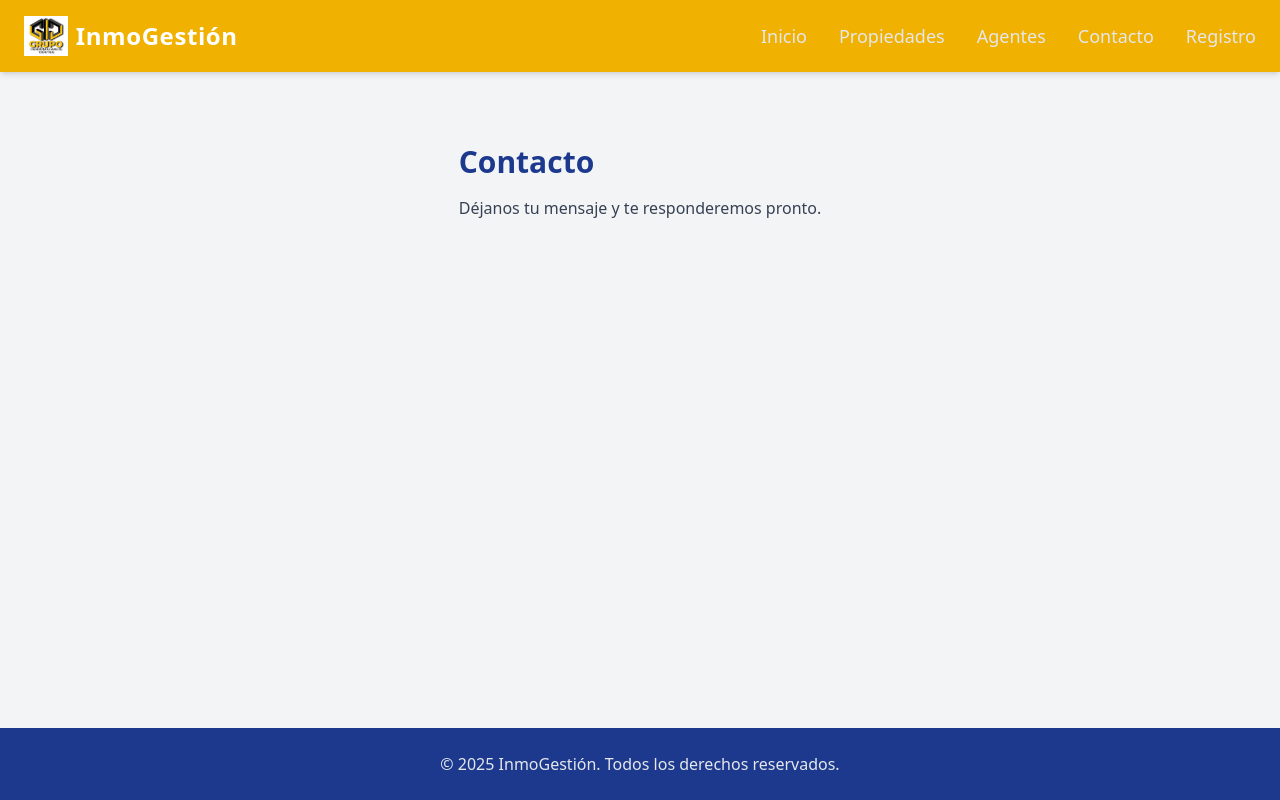
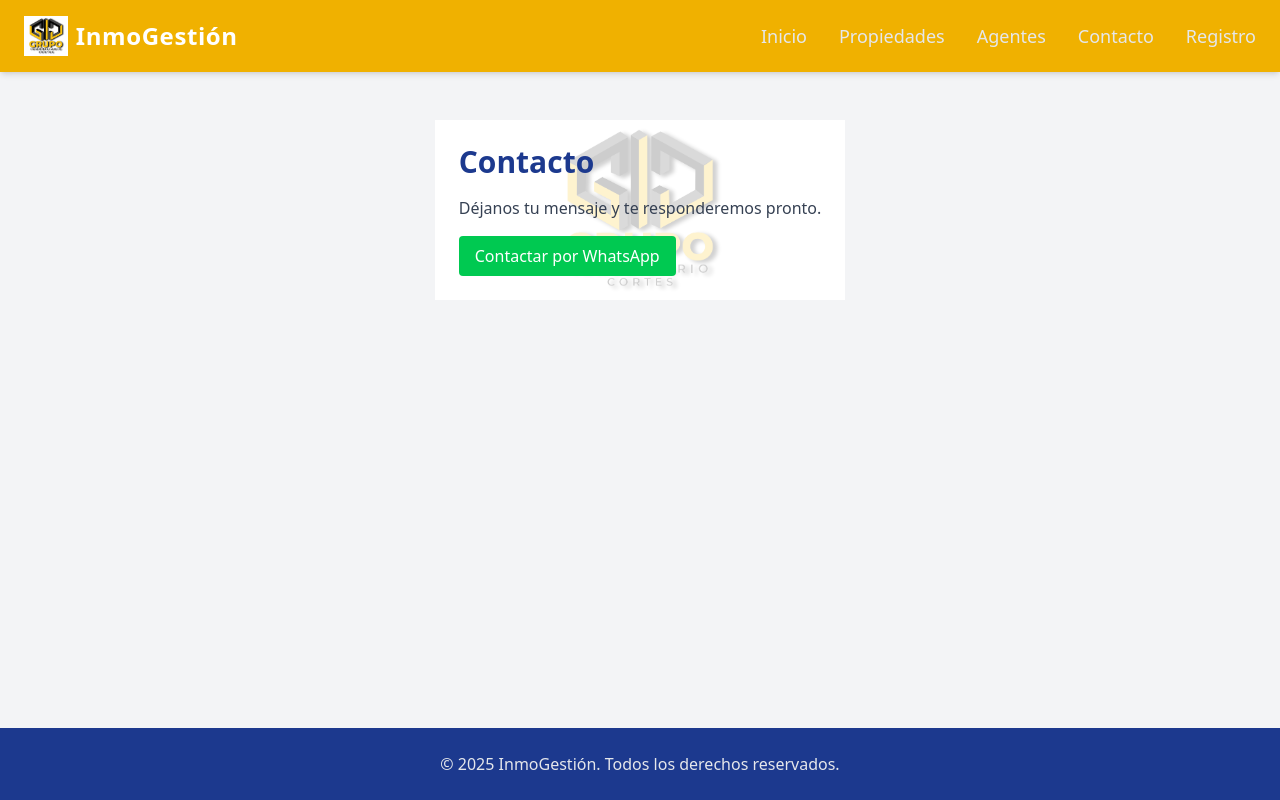
Before and after one commit to Yair-ux/INMOGESTION_PROYECTO, a React (Vite) app: page /contacto in a window 1280 px wide. Built offline with nearby package versions, Linux system fonts and the light colour scheme.

Commit message:
marca de agua en contacto

```diff
--- a/src/pages/contacto.jsx
+++ b/src/pages/contacto.jsx
@@ -1,8 +1,32 @@
+import React from 'react';
+import marcaAgua from "../assets/logo.png";
+
 export default function Contacto() {
-    return (
-      <section className="p-6">
+  return (
+    <section className="p-6 relative bg-white overflow-hidden">
+      {/* Marca de agua */}
+      <div
+        className="absolute inset-0 bg-center bg-no-repeat bg-contain opacity-20"
+       style={{ backgroundImage: `url(${marcaAgua})` }}
+
+      ></div>
+
+      {/* Contenido encima */}
+      <div className="relative z-10">
         <h2 className="text-3xl font-bold text-blue-900">Contacto</h2>
-        <p className="mt-4 text-gray-700">Déjanos tu mensaje y te responderemos pronto.</p>
-      </section>
-    );
-  }
+        <p className="mt-4 text-gray-700">
+          Déjanos tu mensaje y te responderemos pronto.
+        </p>
+
+        <a
+          href="https://wa.me/573214622453?text=Hola,%20quiero%20más%20información%20sobre%20una%20propiedad"
+          target="_blank"
+          rel="noopener noreferrer"
+          className="inline-flex items-center bg-green-500 text-white px-4 py-2 rounded mt-4"
+        >
+          Contactar por WhatsApp
+        </a>
+      </div>
+    </section>
+  );
+}
--- a/src/pages/registro.jsx
+++ b/src/pages/registro.jsx
@@ -51,8 +51,8 @@ export default function Registro() {
         alert("❌ Error: " + (data.message || "No se pudo registrar"));
       }
     } catch (err) {
-      alert("❌ Error de conexión con el servidor");
-    }
+  alert("❌ Error de conexión con el servidor: " + err.message);
+}
   };
 
   // 👉 Paso 4: Formulario que usa handleChange y handleSubmit
```
